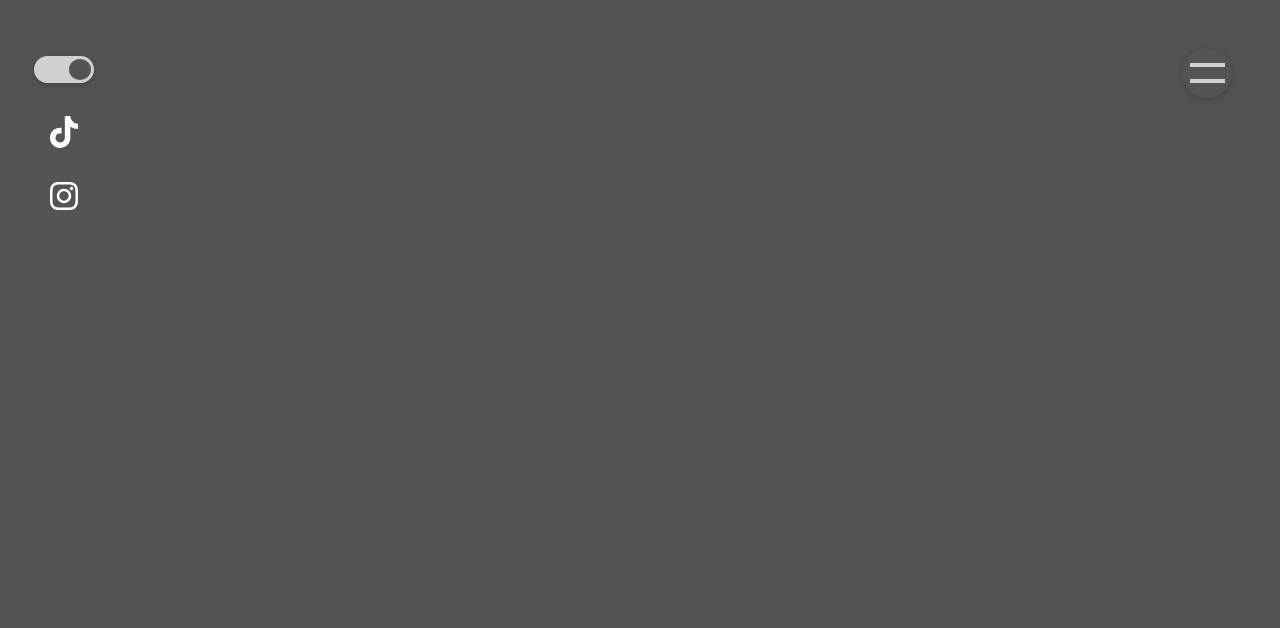
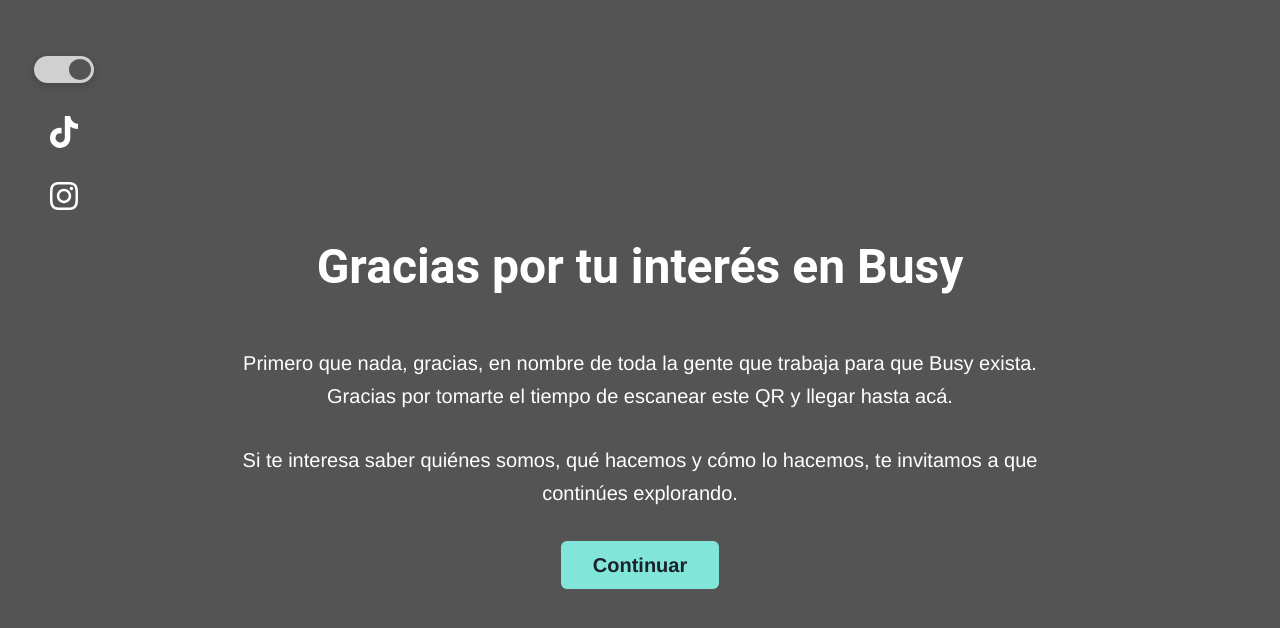
Before and after one commit to valentinsg/busy-landing, a React (Create React App) app: page /special-thanks in a window 1280 px wide. Before the commit this address had no page. Shown: the top 628 px of the page. Built offline with nearby package versions, Linux system fonts and the light colour scheme.

Commit message:
special thanks component created

```diff
--- a/src/App.tsx
+++ b/src/App.tsx
@@ -1,5 +1,5 @@
 import React from 'react';
-import { BrowserRouter as Router, Route, Routes } from 'react-router-dom';
+import { BrowserRouter as Router, Route, Routes, useLocation } from 'react-router-dom';
 import { Box, Flex, useDisclosure } from '@chakra-ui/react';
 import Home from './pages/Home';
 import Timeline from './pages/Timeline';
@@ -10,9 +10,11 @@
 import MenuOverlay from './components/MenuOverlay';
 import Sidebar from './components/Sidebar';
 import Preaccess from './pages/PreAccess';
+import SpecialThanks from './pages/SpecialThanks';
 
-function App() {
+function AppContent() {
   const { isOpen, onOpen, onClose } = useDisclosure();
+  const location = useLocation();
 
   const handleMenuToggle = () => {
     if (isOpen) {
@@ -22,37 +24,48 @@
     }
   };
 
+  const isSpecialThanksPage = location.pathname === '/special-thanks';
+
   return (
-    <Router>
     <Flex>
       {/* Left Sidebar */}
-        <Box >
+        <Box>
           <Sidebar />
         </Box>
 
       {/* Main Content Area */}
       <Box flex={1}>
+        {!isSpecialThanksPage && (
           <Flex justifyContent="flex-end" mr={12} mt={12}>
             {/* Menu Button aligned to the right */}
             <MenuButton onClick={handleMenuToggle} />
           </Flex>
+        )}
 
         {/* Routes */}
         <Box p={4}>
           <Routes>
             <Route path="/home" element={<Home />} />
-              <Route path="/Timeline" element={<Timeline />} />
+            <Route path="/timeline" element={<Timeline />} />
             <Route path="/procesos" element={<Procesos />} />
             <Route path="/comunidad" element={<Comunidad />} />
             <Route path="/feedback" element={<Feedback />} />
             <Route path="/preaccess" element={<Preaccess />} />
+            <Route path="/special-thanks" element={<SpecialThanks />} />
           </Routes>
         </Box>
       </Box>
 
       {/* Menu Overlay */}
-        <MenuOverlay isOpen={isOpen} onClose={onClose} />
+      {!isSpecialThanksPage && <MenuOverlay isOpen={isOpen} onClose={onClose} />}
     </Flex>
+  );
+}
+
+function App() {
+  return (
+    <Router>
+      <AppContent />
     </Router>
   );
 }
--- /dev/null
+++ b/src/pages/SpecialThanks.tsx
@@ -0,0 +1,51 @@
+import React from 'react';
+import { Flex, Text, Button, VStack, Heading, useColorMode } from '@chakra-ui/react';
+import { Link } from 'react-router-dom';
+
+const SpecialThanks = () => {
+  const { colorMode } = useColorMode();
+
+  return (
+    <Flex
+      direction="column"
+      alignItems="center"
+      justifyContent="center"
+      minHeight="100vh"
+      p={8}
+      textAlign="center"
+      bg={colorMode === "dark" ? "brand.dark" : "brand.light"}
+    >
+      <VStack spacing={8} maxWidth="800px">
+        <Heading as="h1" size="2xl" mb={6} fontFamily="heading">
+          Gracias por tu interés en Busy
+        </Heading>
+        <Text fontSize="xl" lineHeight="tall" fontFamily="text">
+          Primero que nada, gracias, en nombre de toda la gente que trabaja para que Busy exista.
+          Gracias por tomarte el tiempo de escanear este QR y llegar hasta acá.
+        </Text>
+        <Text fontSize="xl" lineHeight="tall" fontFamily="text">
+          Si te interesa saber quiénes somos, qué hacemos y cómo lo hacemos, te invitamos a que continúes explorando.
+        </Text>
+        <Link to="/home">
+          <Button
+            colorScheme="teal"
+            size="lg"
+            fontFamily="buttons"
+            px={8}
+            py={6}
+            fontSize="xl"
+            _hover={{
+              transform: 'translateY(-2px)',
+              boxShadow: 'lg'
+            }}
+            transition="all 0.2s"
+          >
+            Continuar
+          </Button>
+        </Link>
+      </VStack>
+    </Flex>
+  );
+};
+
+export default SpecialThanks;
```
Lines whose indentation alone changed are shown as unchanged.
